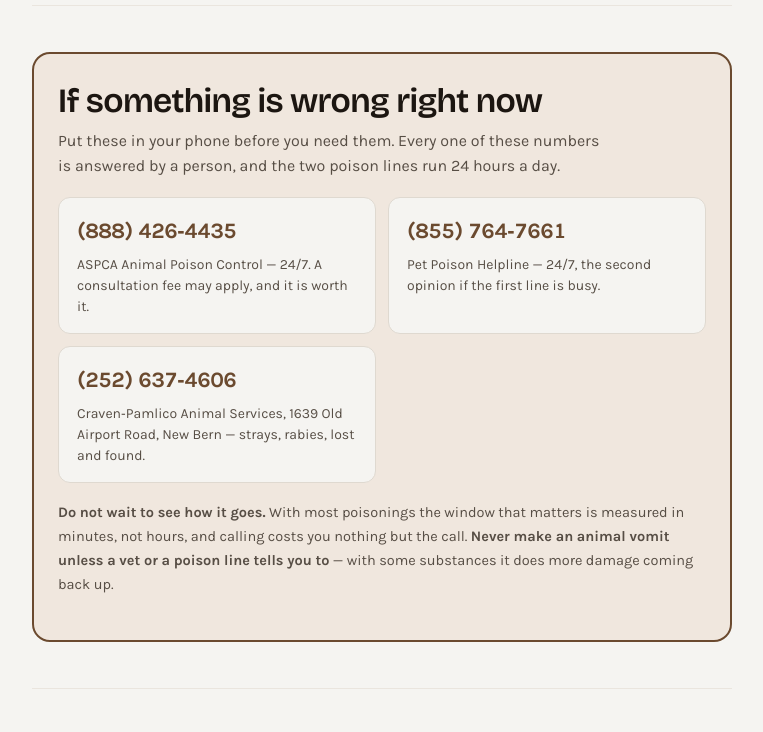
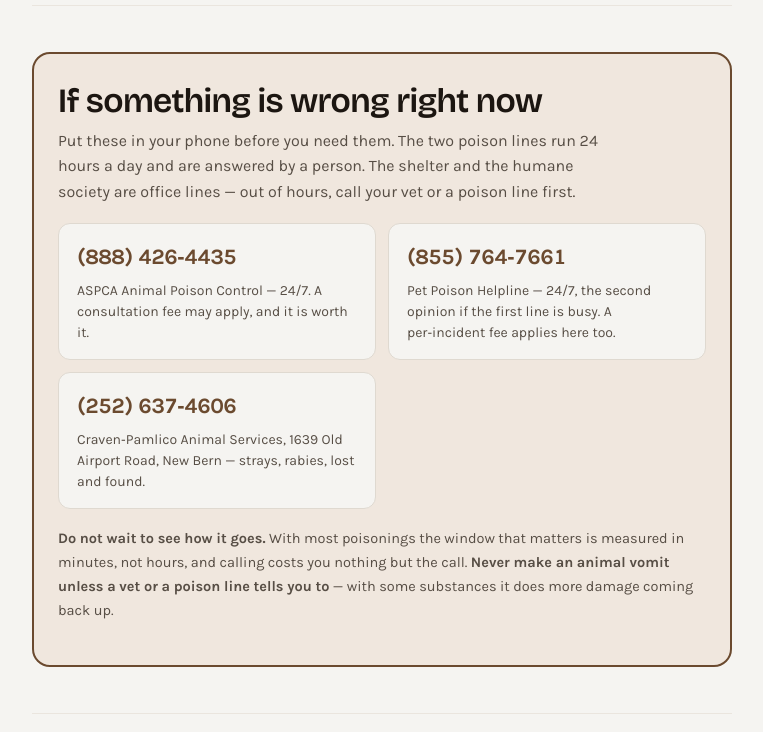
Before and after one commit to dhahn402/beartownpack, a plain HTML site: page docs/index.html in a window 1280 px wide. Shown: the part 3240-3972 px from the top of the page, without its empty margins (258-1021 px from the left). Drawn offline with nearby package versions, Linux system fonts and the light colour scheme.

Commit message:
Three accuracy fixes on the emergency numbers
Verified every published number against source, not memory:
- (252) 637-4606 Craven-Pamlico Animal Services, 1639 Old Airport Rd — correct
- (855) 764-7661 Pet Poison Helpline — correct
- (888) 426-4435 ASPCA APCC — correct
- (252) 633-0146 Colonial Capital Humane Society, PO Box 326 — correct,
  and every claim about them checks out: 1978, only no-kill in Craven
  County, 501(c)(3), volunteer and donation driven

Fixed what was wrong:
1. The page said every number is answered by a person. The humane society
   line is VOICEMAIL ONLY. On a page somebody reads while their animal is
   in trouble, that sentence could cost real minutes.
2. Pet Poison Helpline charges a per-incident fee and the page did not say
   so, while the ASPCA entry did. Same standard for both.
3. Labelled the humane society number as voicemail so nobody waits on a ring.

Co-Authored-By: Claude Opus 5 (1M context) <noreply@anthropic.com>
Claude-Session: https://claude.ai/code/session_01A6gaf9XJ1SJkJMpr6H9kZH

```diff
--- a/docs/index.html
+++ b/docs/index.html
@@ -264,8 +264,9 @@ footer .verse{font-style:italic;margin-top:14px;display:block}
   <section id="emergency">
     <div class="alert">
       <h2>If something is wrong right now</h2>
-      <p class="lede">Put these in your phone before you need them. Every one of these numbers is
-        answered by a person, and the two poison lines run 24 hours a day.</p>
+      <p class="lede">Put these in your phone before you need them. The two poison lines run 24 hours
+        a day and are answered by a person. The shelter and the humane society are office lines &mdash;
+        out of hours, call your vet or a poison line first.</p>
       <div class="numbers">
         <a class="num" href="tel:18884264435">
           <b>(888) 426&#8209;4435</b>
@@ -274,7 +275,7 @@ footer .verse{font-style:italic;margin-top:14px;display:block}
         </a>
         <a class="num" href="tel:18557647661">
           <b>(855) 764&#8209;7661</b>
-          <span>Pet Poison Helpline &mdash; 24/7, the second opinion if the first line is busy.</span>
+          <span>Pet Poison Helpline &mdash; 24/7, the second opinion if the first line is busy. A per&#8209;incident fee applies here too.</span>
         </a>
         <a class="num" href="tel:12526374606">
           <b>(252) 637&#8209;4606</b>
@@ -383,7 +384,7 @@ footer .verse{font-style:italic;margin-top:14px;display:block}
       <a class="org" href="https://colonialcapital.wixsite.com/cchs" target="_blank" rel="noopener">
         <b>Colonial Capital Humane Society</b>
         <span>Craven County's <b>only no&#8209;kill shelter</b>, running since 1978 on volunteers and
-          donations. A registered 501(c)(3). PO Box 326, New Bern &middot; (252) 633&#8209;0146</span>
+          donations. A registered 501(c)(3). PO Box 326, New Bern &middot; (252) 633&#8209;0146 &mdash; voicemail, they call back</span>
         <span class="go">Adopt, foster, volunteer or donate &rarr;</span>
       </a>
       <a class="org" href="https://www.cravencountync.gov/1377/Animal-Adoption" target="_blank" rel="noopener">
```
